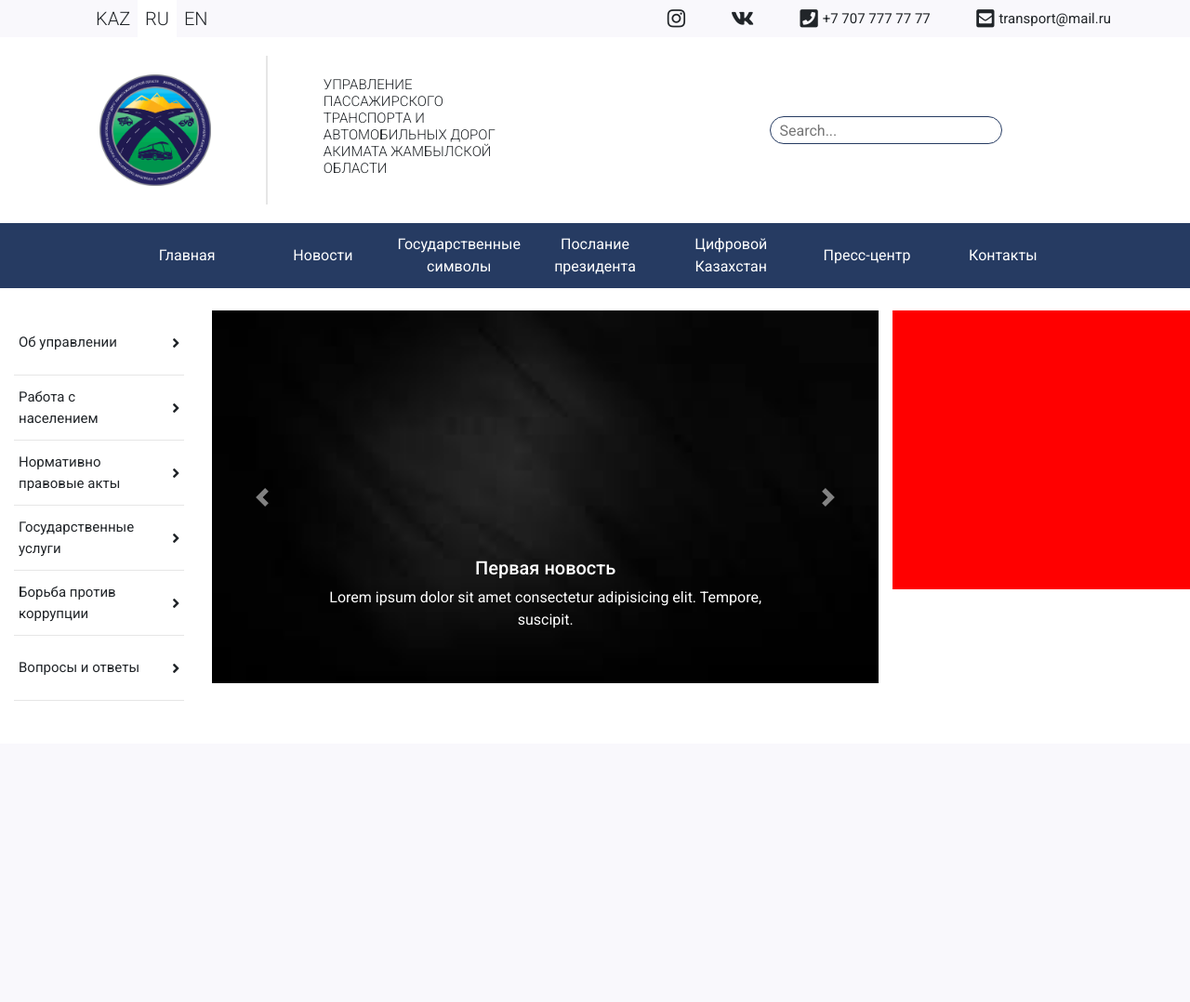
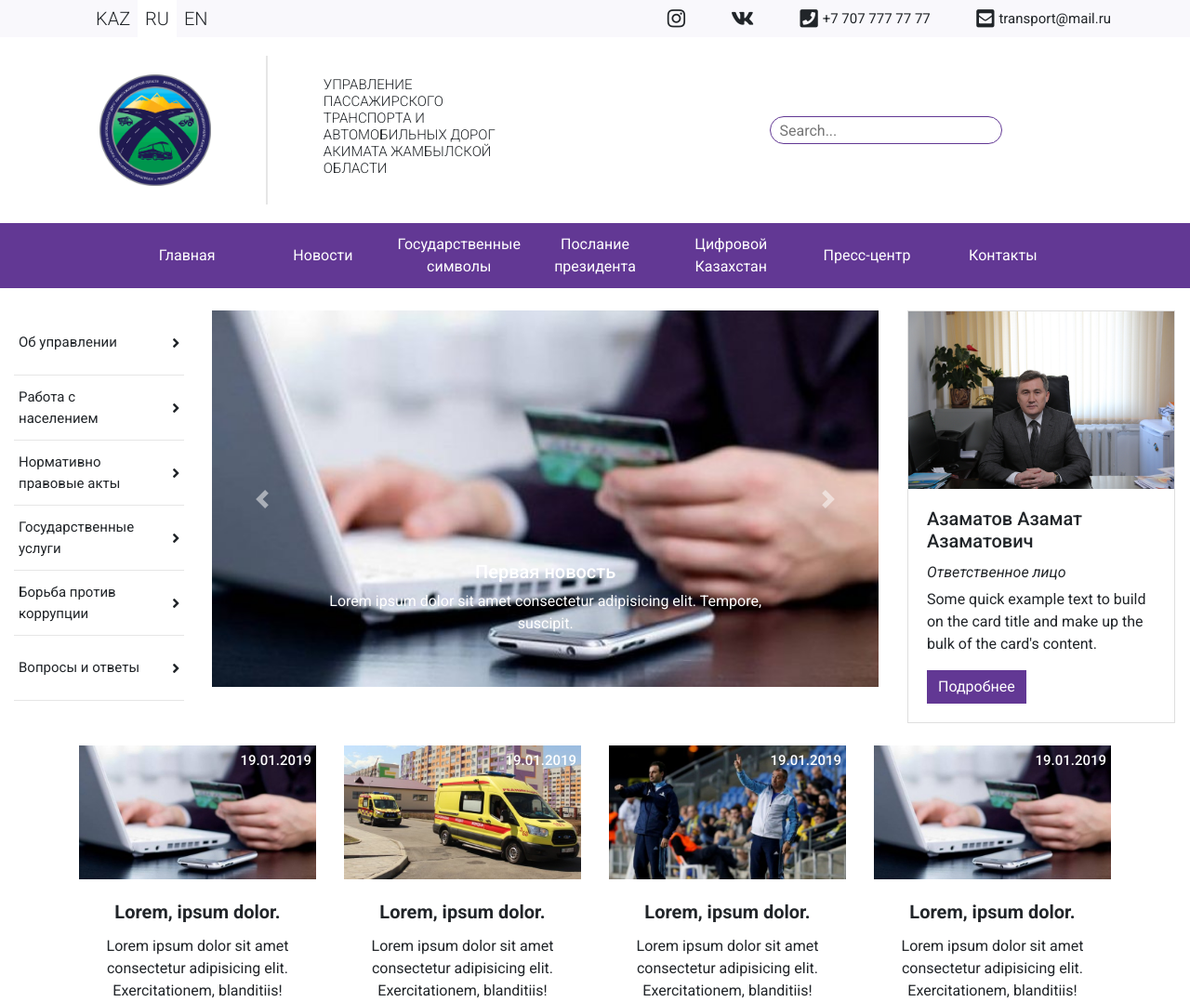
Before and after one commit to Donchidzee/uptad-jambyl, a PHP site: page / in a window 1280 px wide. Shown: the whole page at 93% size. Before the commit the page ends 754 px from the top, so only its background shows below. Run offline with PHP 8.4, Linux system fonts and the light colour scheme; some libraries are stand-ins or nearby versions.

Commit message:
Add slider, asides and last news

```diff
--- a/assets/scss/base/colors.scss
+++ b/assets/scss/base/colors.scss
@@ -1,10 +1,13 @@
-$color-1: #263B62;
+//$color-1: #263B62;
+$color-1: #623894;
 $color-2: #1c1010;
 
 $blue-grey: #f9f8fc;
 $dark-grey: #555555;
 $secondary-text-color: #6e6e6e;
 $divider-color: #e6e6e6;
+$hover-button-color: #492b6e;
+
 
 .color-1 {
     color: $color-1;
--- /dev/null
+++ b/assets/scss/components/news-card.scss
@@ -0,0 +1,40 @@
+.news-card {
+    position: relative;
+    display: flex;
+    flex-direction: column;
+    align-items: center;
+
+    &__add-time {
+        position: absolute;
+        top: 5px;
+        right: 20px;
+        color: white;
+        font: {
+            size: 15px;
+            weight: 500;
+        }
+    }
+
+    &__img {
+        width: 100%;
+        height: auto;
+        margin-bottom: 20px;
+    }
+
+    &__heading {
+        width: 80%;
+        margin-bottom: 10px;
+        display: block;
+        text-align: center;
+        font: {
+            size: 20px;
+            weight: 800;
+        }
+    }
+
+    &__text {
+        width: 80%;
+        display: block;
+        text-align: center;
+    }
+}
--- a/assets/scss/components/person-info.scss
+++ b/assets/scss/components/person-info.scss
@@ -1,4 +1,29 @@
 .person-info {
-    height: 300px;
-    background-color: red;
+    display: flex;
+    justify-content: center;
+
+    &__card {
+        border-radius: 0;
+    }
+
+    &__img {
+        border-radius: 0;
+    }
+
+    &__text-muted {
+        font-style: italic;
+    }
+
+    &__button {
+        border: none;
+        border-radius: 0;
+        background-color: $color-1;
+
+        &:hover {
+            background-color: $hover-button-color;
+        }
+    }
+
+
+
 }
--- a/assets/scss/components/top-nav.scss
+++ b/assets/scss/components/top-nav.scss
@@ -40,9 +40,6 @@
     }
 
     @media all and (min-width: $md) {
-        // TODO: Подобрать цвет активной и наведенной ссылки
-        $active-link-bg-color: rgb(60, 83, 134);
-
         position: relative;
 
         height: auto;
@@ -83,7 +80,7 @@
             &:hover {
                 color: white;
                 text-decoration: none;
-                background-color: $active-link-bg-color;
+                background-color: $hover-button-color;
                 transition: $link-transition;
             }
         }
--- a/assets/scss/main.scss
+++ b/assets/scss/main.scss
@@ -6,6 +6,7 @@
 @import "components/icons.scss";
 @import "components/links-block.scss";
 @import "components/logo.scss";
+@import "components/news-card.scss";
 @import "components/person-info.scss";
 @import "components/search-field.scss";
 @import "components/top-nav.scss";
--- a/index.html
+++ b/index.html
@@ -91,30 +91,30 @@
                     <i class="fas fa-angle-right"></i>
                 </a>
             </aside>
-            <main class="main col-12 col-lg-7 mt-4 mt-lg-0">
+            <div class="slider col-12 col-lg-7 mt-4 mt-lg-0">
                 <div id="carouselExampleControls" class="carousel slide" data-ride="carousel">
                     <div class="carousel-inner">
                       <div class="carousel-item active">
-                        <img src="/assets/img/back_wall.jpg" class="d-block w-100" alt="slide-1">
+                        <img src="/assets/img/news/slider_1.jpg" class="d-block w-100" alt="slide-1">
                         <div class="carousel-caption d-none d-md-block">
                             <h5>Первая новость</h5>
                             <p>Lorem ipsum dolor sit amet consectetur adipisicing elit. Tempore, suscipit.</p>
                         </div>
-                      </div>
-                      <div class="carousel-item">
-                        <img src="/assets/img/back_wall.jpg" class="d-block w-100" alt="slide-2">
+                    </div>
+                    <div class="carousel-item">
+                        <img src="/assets/img/news/slider_2.jpg" class="d-block w-100" alt="slide-2">
                         <div class="carousel-caption d-none d-md-block">
                             <h5>Вторая новость</h5>
                             <p>Lorem ipsum dolor sit amet consectetur adipisicing elit. Iusto, esse?</p>
                         </div>
-                      </div>
-                      <div class="carousel-item">
-                        <img src="/assets/img/back_wall.jpg" class="d-block w-100" alt="slide-3">
+                    </div>
+                    <div class="carousel-item">
+                        <img src="/assets/img/news/slider_3.jpg" class="d-block w-100" alt="slide-3">
                         <div class="carousel-caption d-none d-md-block">
                             <h5>Третья новость</h5>
                             <p>Lorem ipsum dolor sit amet consectetur adipisicing elit. Vel, architecto.</p>
                         </div>
-                      </div>
+                    </div>
                     </div>
                     <a class="carousel-control-prev" href="#carouselExampleControls" role="button" data-slide="prev">
                       <span class="carousel-control-prev-icon" aria-hidden="true"></span>
@@ -125,12 +125,58 @@
                       <span class="sr-only">Next</span>
                     </a>
                 </div>
-            </main>
-            <div class="person-info col-12 col-lg-3">
-
+            </div>
+            <div class="person-info col-12 col-lg-3 mt-4 mt-lg-0">
+                <div class="card person-info__card" style="width: 18rem;">
+                    <img src="/assets/img/person-info/person.jpg" class="card-img-top person-info__img" alt="...">
+                    <div class="card-body">
+                        <h5 class="card-title">Азаматов Азамат Азаматович</h5>
+                        <h6 class="person-info__text-muted">Ответственное лицо</h6>
+                        <p class="card-text">Some quick example text to build on the card title and make up the bulk of the card's content.</p>
+                        <a href="#" class="btn btn-primary person-info__button">Подробнее</a>
+                    </div>
+                </div>
             </div>
         </div>
     </div>
+
+
+    <!-- Main content of the page -->
+    <main class="main mt-4">
+        <div class="container last-news">
+            <div class="row">
+                <div class="last-news__card news-card col-12 col-md-2 col-lg-3">
+                    <img src="/assets/img/news/slider_1.jpg" alt="" class="news-card__img">
+                    <span class="news-card__add-time">19.01.2019</span>
+                    <span class="news-card__heading">Lorem, ipsum dolor.</span>
+                    <span class="news-card__text">Lorem ipsum dolor sit amet consectetur adipisicing elit. Exercitationem, blanditiis!</span>
+                </div>
+                <div class="last-news__card news-card col-12 col-md-2 col-lg-3">
+                    <img src="/assets/img/news/slider_2.jpg" alt="" class="news-card__img">
+                    <span class="news-card__add-time">19.01.2019</span>
+                    <span class="news-card__heading">Lorem, ipsum dolor.</span>
+                    <span class="news-card__text">Lorem ipsum dolor sit amet consectetur adipisicing elit. Exercitationem, blanditiis!</span>
+                </div>
+                <div class="last-news__card news-card col-12 col-md-2 col-lg-3">
+                    <img src="/assets/img/news/slider_3.jpg" alt="" class="news-card__img">
+                    <span class="news-card__add-time">19.01.2019</span>
+                    <span class="news-card__heading">Lorem, ipsum dolor.</span>
+                    <span class="news-card__text">Lorem ipsum dolor sit amet consectetur adipisicing elit. Exercitationem, blanditiis!</span>
+                </div>
+                <div class="last-news__card news-card col-12 col-md-2 col-lg-3">
+                    <img src="/assets/img/news/slider_1.jpg" alt="" class="news-card__img">
+                    <span class="news-card__add-time">19.01.2019</span>
+                    <span class="news-card__heading">Lorem, ipsum dolor.</span>
+                    <span class="news-card__text">Lorem ipsum dolor sit amet consectetur adipisicing elit. Exercitationem, blanditiis!</span>
+                </div>
+            </div>
+        </div>
+    </main>
+
+
+    <footer class="footer">
+
+    </footer>
 
 
     <script src="/assets/js/jquery-3.3.1.min.js"></script>
```
Also changed, not shown: assets/img/news/slider_1.jpg (added), assets/img/news/slider_2.jpg (added), assets/img/news/slider_3.jpg (added), assets/img/person-info/person.jpg (added), out/main.min.css.
